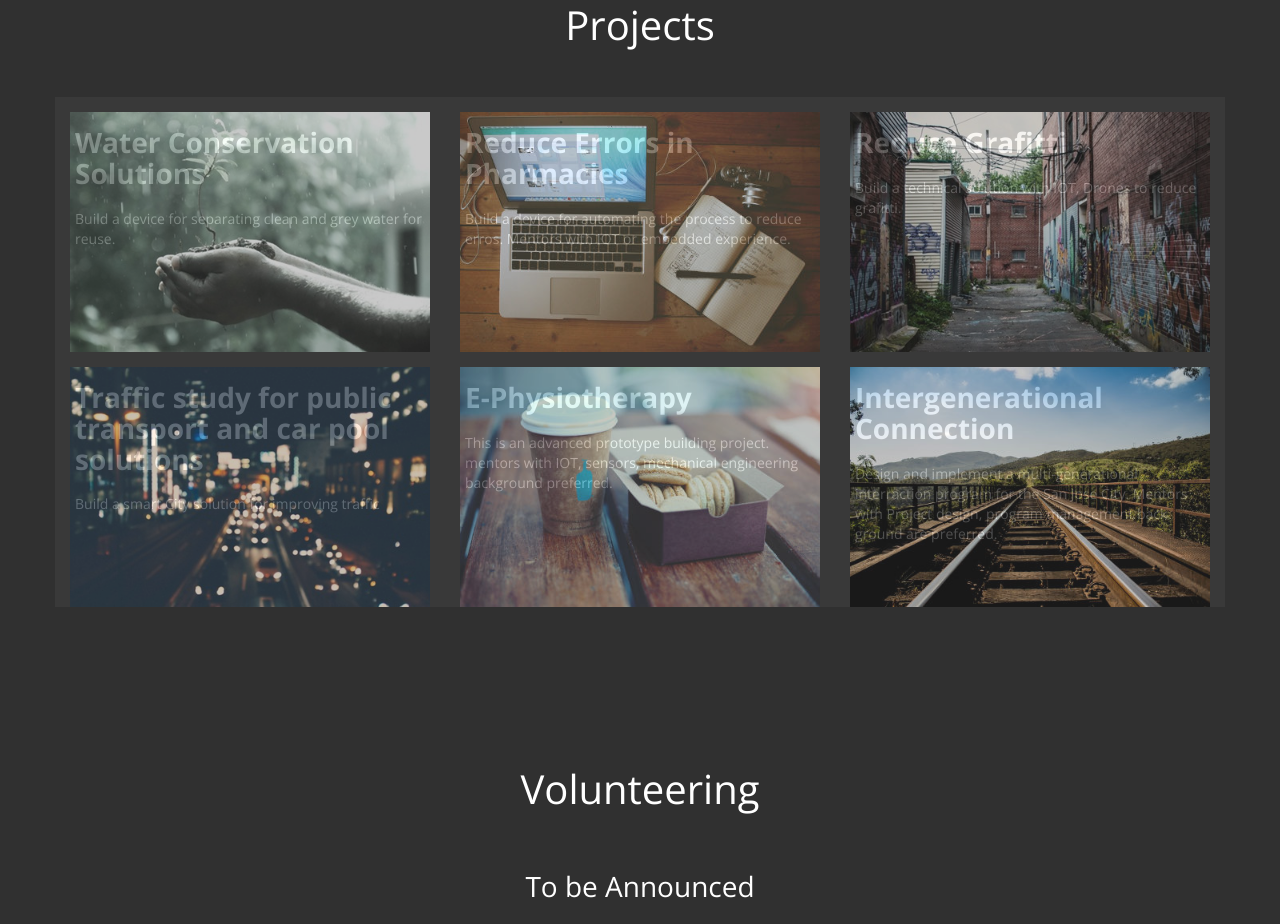
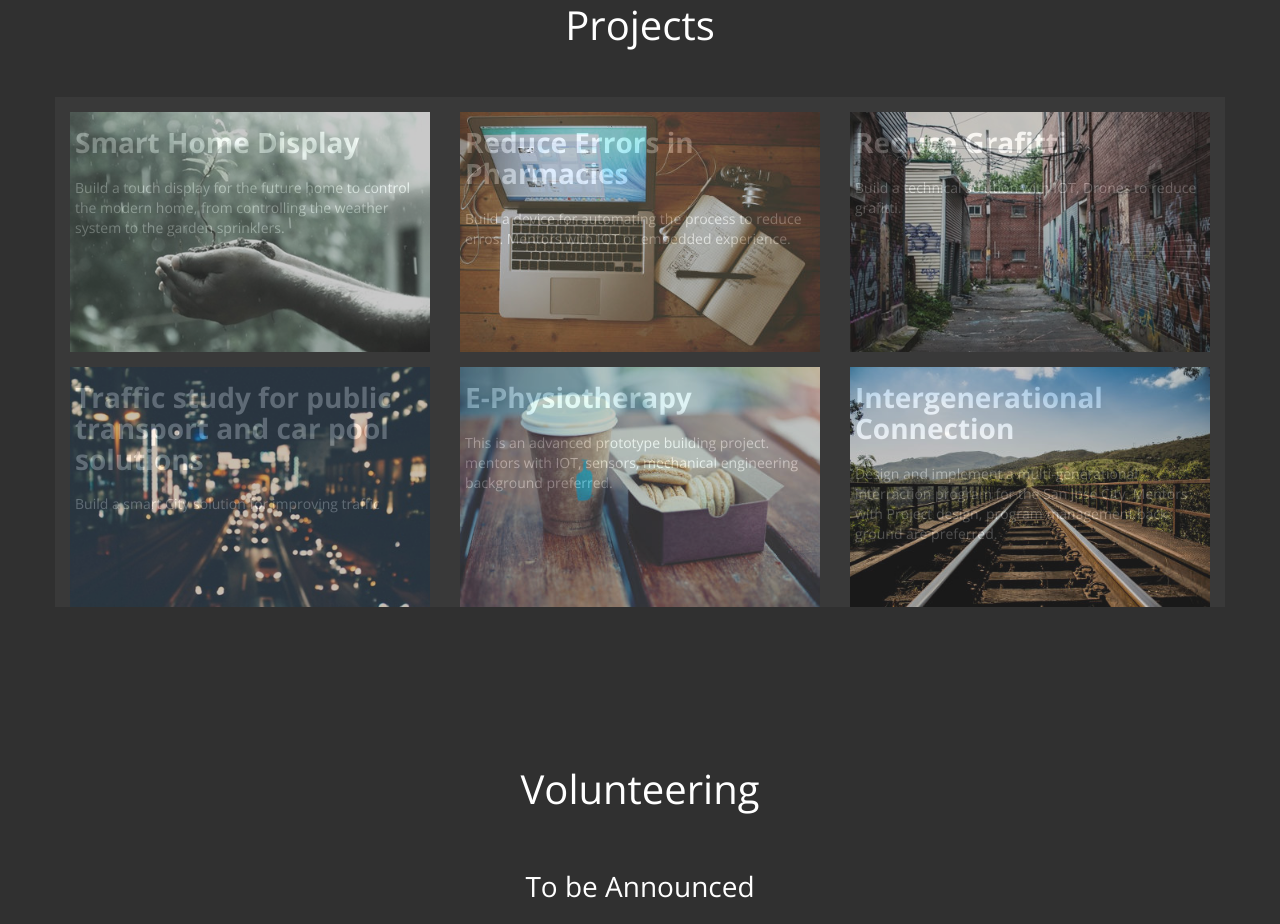
Before and after one commit to theOpportunitiesClub/theopportunitiesclub.github.io, a plain HTML site: page index.html in a window 1280 px wide. Shown: the part 797-1721 px from the top of the page. Drawn offline with nearby package versions, Linux system fonts and the light colour scheme.

Commit message:
Added a new project

```diff
--- a/index.html
+++ b/index.html
@@ -103,23 +103,23 @@
     				<div class="col-md-12">
     					<h2 class="wow bounceIn" data-wow-offset="50"> Projects</h2>
     				</div>
-    				<div class="col-sm-4 wow fadeIn" data-wow-offset="50">
+                    <div class="col-sm-4 wow fadeIn" data-wow-offset="50">
                         <div class="projects-thumb">
-    					   <img src="images/water_conserve.jpeg" class="img-responsive" alt="projects img 1">
+                           <img src="images/water_conserve.jpeg" class="img-responsive" alt="projects img 1">
                                 <div class="projects-overlay">
 
-                                    <h4 >Water Conservation Solutions</h4>
-                                    <p>Build a device for separating clean and grey water for reuse.</p>
+                                    <h4 >Smart Home Display</h4>
+                                    <p>Build a touch display for the future home to control the modern home, from controlling the weather system to the garden sprinklers.</p>
                                 </div>
                         </div>
-    				</div>
+                    </div>
+
     				<div class="col-sm-4 wow fadeIn" data-wow-offset="50" >
                         <div class="projects-thumb">
                            <img src="images/portfolio-img2.jpg" class="img-responsive" alt="projects img 2">
                                 <div class="projects-overlay">
                                     <h4>Reduce Errors in Pharmacies</h4>
-                                    <p>Build a device for automating the process to reduce erros. Mentors with IOT or embedded experience.
-</p>
+                                    <p>Build a device for automating the process to reduce erros. Mentors with IOT or embedded experience.</p>
 
 
                                 </div>
@@ -160,8 +160,7 @@
                            <img src="images/portfolio-img4.jpg" class="img-responsive" alt="projects img 4">
                                 <div class="projects-overlay">
                                     <h4>Intergenerational Connection</h4>
-                                    <p>Design and implement a multi-generational interraction program for the San Jose City.
-Mentors with Project design, program management back ground are preferred.</p>
+                                    <p>Design and implement a multi-generational interraction program for the San Jose City. Mentors with Project design, program management back ground are preferred.</p>
 
                                 </div>
                         </div>
```
